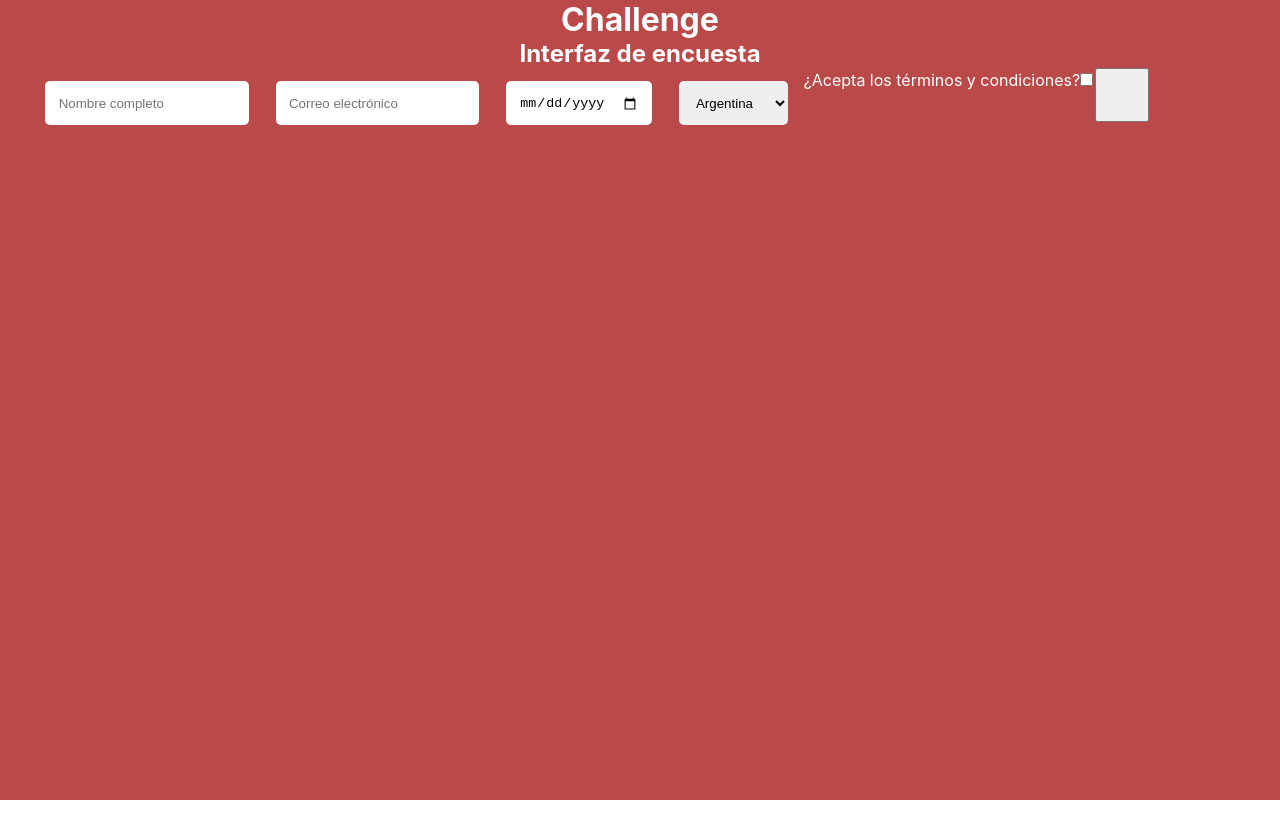
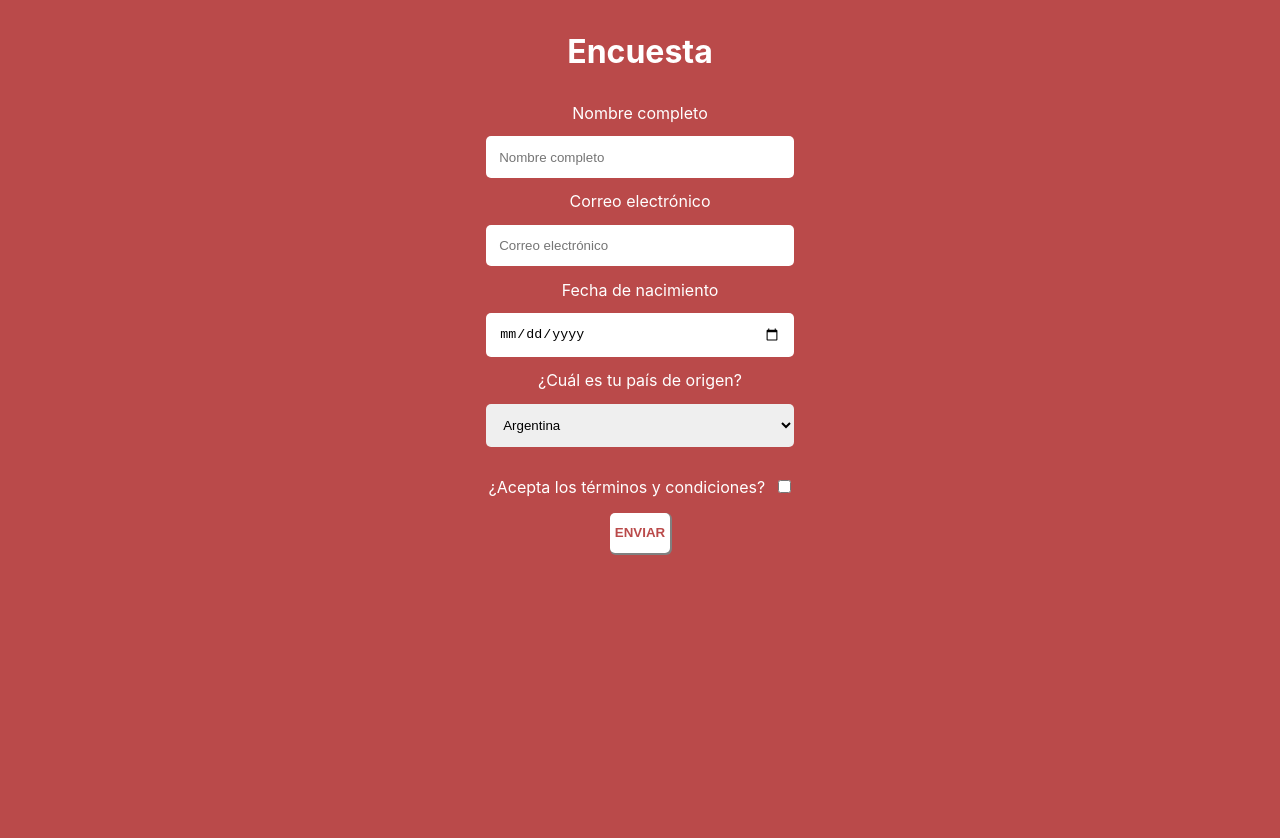
Before and after one commit to ail3ngrimaldi/challenge, a React (Create React App) app: page / in a window 1280 px wide. Shown: the top 838 px of the page. Before the commit the page ends 800 px from the top, so only its background shows below. Built offline with nearby package versions, Linux system fonts and the light colour scheme.

Commit message:
changed styles of all the form

```diff
--- a/src/App.css
+++ b/src/App.css
@@ -1,31 +1,56 @@
 .App {
   text-align: center;
-  background-color: rgb(186, 73, 73);
   color: white;
   height: 100vh;
+  margin-bottom: var(--bigger-space);
+}
+
+.title__form{
+  padding-bottom: var(--smaller-space);
+  padding-top: var(--smaller-space);
 }
 
 .input__form {
-  margin: 1em;
+  margin: var(--smaller-space);
   border: none;
   border-radius: 5px;
-  padding: 1em;
+  padding: var(--smaller-space);
 }
 
 .label__checkbox {
-  margin: 2px;
+  margin: var(--smaller-space);
+  /* display:block;
+  float: none;
+  clear: both; */
+}
+
+.checkbox__form {
+  margin-left: var(--smaller-space);
 }
 
 .button__form {
-  width:50px;
-  height: 50px;
+  width: 60px;
+  height: 40px;
+  margin: auto;
+  box-shadow: 1px 1px 0px 1px gray;
+  color: var(--main-color);
+  background-color: white;
+  font-weight: 600;
+  text-transform: uppercase;
+  border-radius: 5px;
+  border: none;
+}
+
+.button__form:hover {
+  transform: scale(1.05);
+  font-weight: 600;
 }
 
 .form {
-  margin-bottom: 100px;
   display: flex;
+  flex-direction: column;
   flex-wrap: wrap;
   align-content: center;
-  margin-left: 2em;
-  margin-right: 2em;
+  margin-left:  var(--medium-space);
+  margin-right:  var(--medium-space);
 }
--- a/src/App.jsx
+++ b/src/App.jsx
@@ -10,9 +10,11 @@ const Select = () =>
 function App() {
   return (
     <div className='App' >
-        <h1>Challenge</h1>
-        <h2>Interfaz de encuesta</h2>
+        <h1 className='title__form'>Encuesta</h1>
             <form className='form'>
+              <label className='label__form'>
+                {items.items[0].label}
+              </label>
               <input
                 className='input__form name'
                 type={items.items[0].type}
@@ -20,6 +22,9 @@ function App() {
                 name={items.items[0].name}
                 required
               />
+              <label className='label__form'>
+                {items.items[1].label}
+              </label>
               <input
                  className='input__form mail'
                  type={items.items[1].type}
@@ -27,6 +32,9 @@ function App() {
                  name={items.items[1].name}
                  required
               />
+              <label className='label__form'>
+                {items.items[2].label}
+              </label>
               <input
                   className='input__form date'
                   type={items.items[2].type}
@@ -34,10 +42,14 @@ function App() {
                   name={items.items[2].name}
                   required
               />
+              <label className='label__form'>
+                {items.items[3].label}
+              </label>
               <Select/>
               <label className='label__checkbox'>
                 {items.items[4].label}
                 <input
+                  className='checkbox__form'
                   type={items.items[4].type}
                   name={items.items[4].name}
                   required
@@ -46,10 +58,10 @@ function App() {
               <button
                 className='button__form'
                 type={items.items[5].type}
-                placeholder={items.items[5].label}
-              />
-
-        {/*Nice to acomplish pero probare otra forma y luego vere si se puede refactorizar*/}
+              >
+              {items.items[5].label}
+              </button>
+        {/*Nice to accomplish pero probare otra forma y luego vere si se puede refactorizar*/}
         {/* {items.items.map( i =>
           <>
           {/*label no se está renderizando:
--- a/src/index.css
+++ b/src/index.css
@@ -1,8 +1,8 @@
 body {
-  margin: 0;
   font-family: 'ArialRounded', -apple-system, BlinkMacSystemFont, 'Segoe UI', Roboto, Helvetica, Arial, sans-serif, 'Apple Color Emoji', 'Segoe UI Emoji', 'Segoe UI Symbol';
   -webkit-font-smoothing: antialiased;
   -moz-osx-font-smoothing: grayscale;
+  background-color: var(--main-color);
 }
 
 code {
@@ -15,3 +15,11 @@ code {
   padding: 0;
   box-sizing: content-box;
 }
+
+:root {
+  --smaller-space: 1em;
+  --medium-space: 2em;
+  --bigger-space: 4em;
+  --main-color: hsl(0, 45%, 51%);
+  --secondary-color: hsl(0, 42%, 35%);
+}
```
